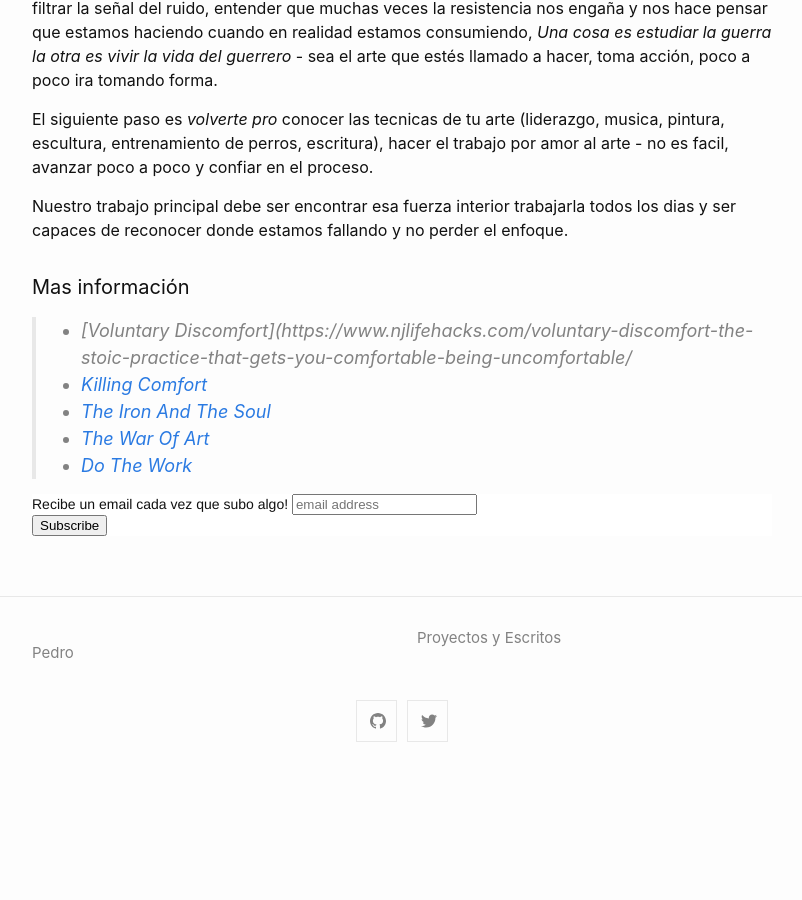
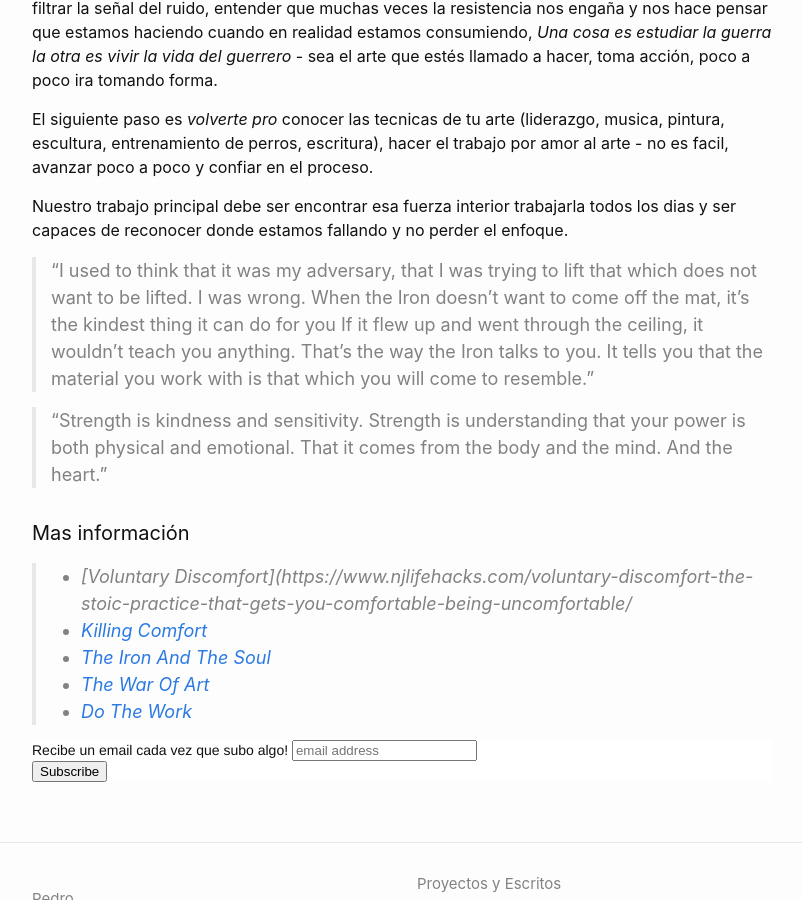
Before and after one commit to petesect18/notas, a Jekyll site: the page built from _posts/2020-08-14-comfort.markdown, in a window 1280 px wide and 900 px high, scrolled down 2943 px. Shown: the whole window, without its empty margins (238-1040 px from the left). Built offline with Jekyll 4.4.1, drawn with Linux system fonts in a browser that asks for light colours; comment, search, counter and statistics services are not loaded; before the commit the page ends 3720 px from its top, so only the background shows below that.

Commit message:
Minor changes

```diff
--- a/_posts/2020-08-14-comfort.markdown
+++ b/_posts/2020-08-14-comfort.markdown
@@ -57,6 +57,10 @@ El siguiente paso es *volverte pro* conocer las tecnicas de tu arte (liderazgo,
 
 Nuestro trabajo principal debe ser encontrar esa fuerza interior trabajarla todos los dias y ser capaces de reconocer donde estamos fallando y no perder el enfoque.
 
+>  *"I used to think that it was my adversary, that I was trying to lift that which does not want to be lifted. I was wrong. When the Iron doesn’t want to come off the mat, it’s the kindest thing it can do for you If it flew up and went through the ceiling, it wouldn’t teach you anything. That’s the way the Iron talks to you. It tells you that the material you work with is that which you will come to resemble."*
+
+> *"Strength is kindness and sensitivity. Strength is understanding that your power is both physical and emotional. That it comes from the body and the mind. And the heart."*
+
 #### Mas información ####
 > + [Voluntary Discomfort](https://www.njlifehacks.com/voluntary-discomfort-the-stoic-practice-that-gets-you-comfortable-being-uncomfortable/
 + [Killing Comfort](https://www.endofthreefitness.com/killing-comfort/)
```
